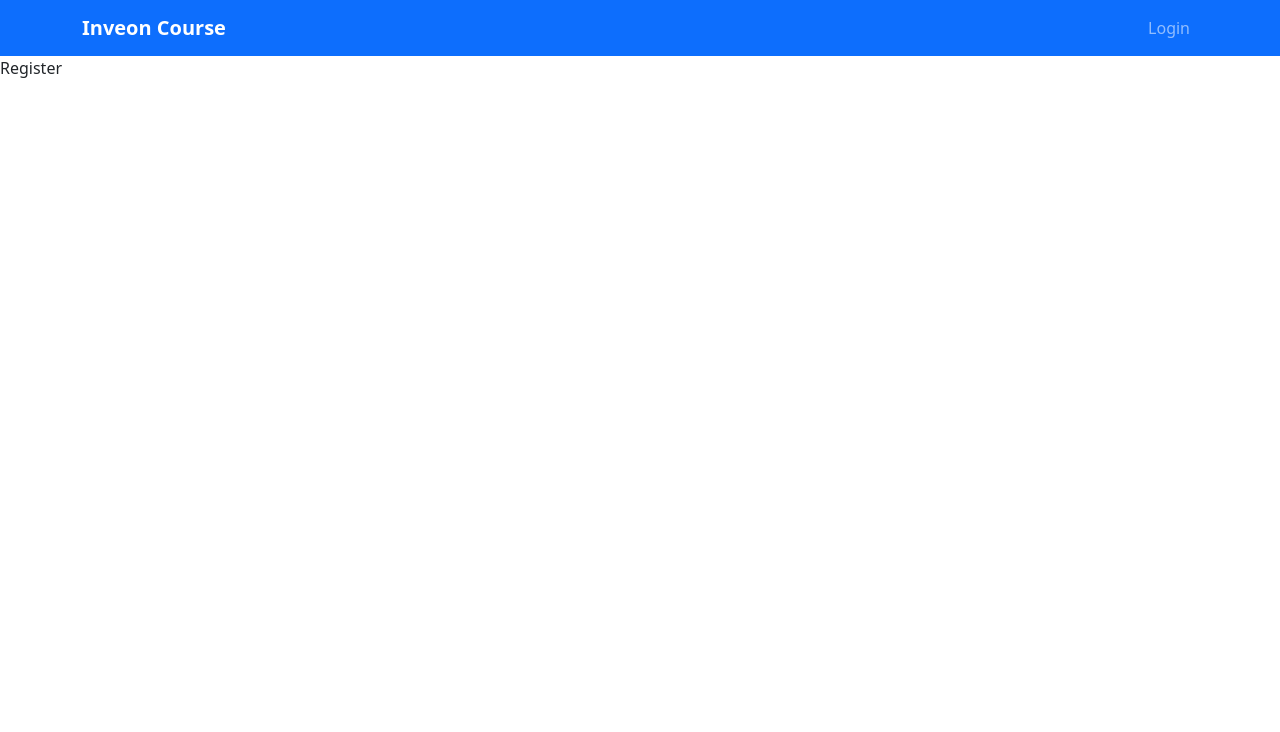
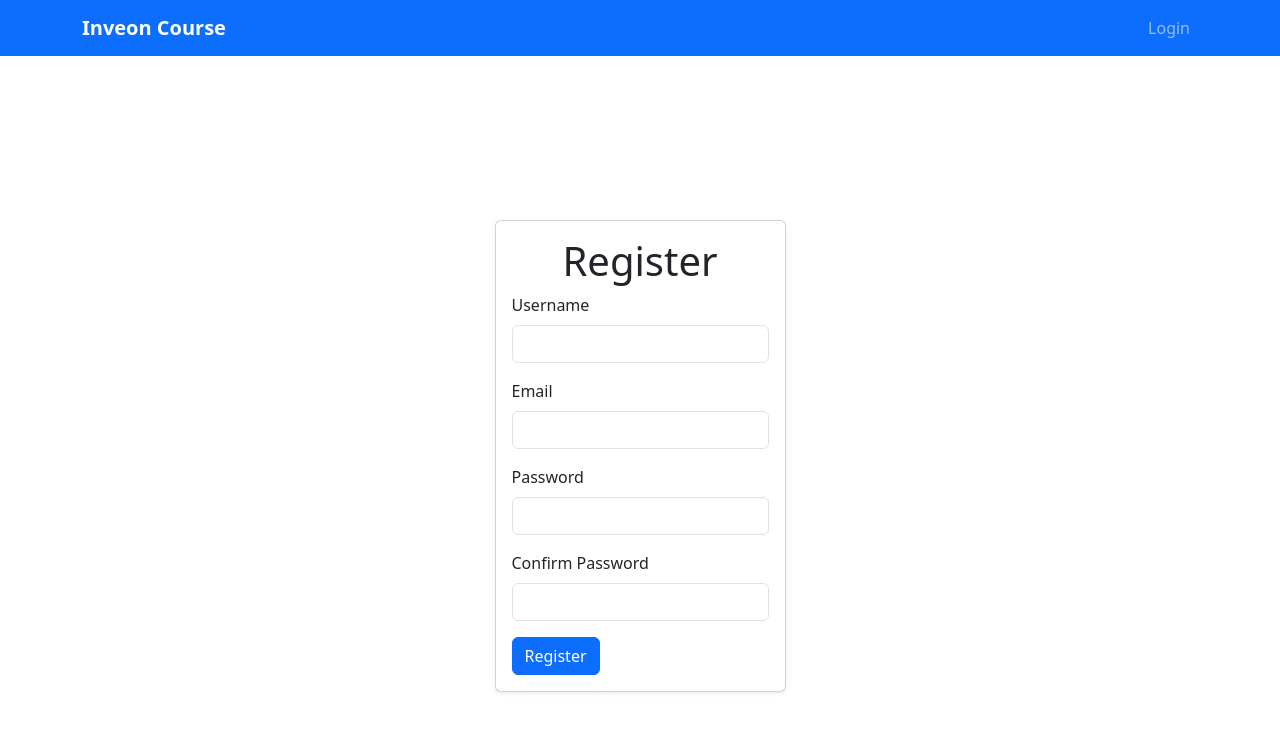
Before and after one commit to umutazazi/InveonFinalProject, a React (Create React App) app: page /register in a window 1280 px wide. Shown: the top 732 px of the page. Built offline with nearby package versions, Linux system fonts and the light colour scheme.

Commit message:
Refactor API calls to use axiosInstance, implement validation for login and registration forms, and enhance user experience with alerts

```diff
--- a/src/pages/CourseDetails.js
+++ b/src/pages/CourseDetails.js
@@ -1,36 +1,33 @@
-import React, { useState, useEffect } from "react";
+import React, { useState, useEffect, useContext } from "react";
 import { useParams, useNavigate } from "react-router-dom";
-import axios from "axios";
+import axiosInstance from "../services/axiosInstance";
 import alertify from "alertifyjs";
 import Spinner from "../components/Spinner";
+import { AuthContext } from "../context/authContext";
 
 export default function CourseDetails() {
   const { id } = useParams();
   const navigate = useNavigate();
   const [course, setCourse] = useState(null);
-  const [isLoggedIn, setIsLoggedIn] = useState(false); // Replace with actual login state
+
+  const user = useContext(AuthContext);
 
   useEffect(() => {
-    axios
-      .get(`https://localhost:7003/api/Course/${id}`)
+    axiosInstance
+      .get(`/Course/${id}`)
       .then((response) => {
         setCourse(response.data.data);
       })
       .catch((error) => {
         console.log(error);
       });
-
-    // Check if user is logged in (replace with actual login check)
-    const userLoggedIn = false; // Replace with actual login check
-    setIsLoggedIn(userLoggedIn);
   }, [id]);
 
   const handlePurchase = () => {
-    if (!isLoggedIn) {
+    if (user.user === false) {
       alertify.error("Please login to purchase the course!");
       navigate("/login");
     } else {
-      // Handle purchase logic here
       alertify.success("Course purchased successfully!");
     }
   };
--- a/src/pages/Home.js
+++ b/src/pages/Home.js
@@ -1,9 +1,9 @@
 import React, { useState, useEffect } from "react";
-import { Link } from "react-router-dom";
-import axios from "axios";
+import axiosInstance from "../services/axiosInstance";
 import CourseCard from "../components/CourseCard";
 import Pagination from "../components/Pagination";
 import SearchBar from "../components/SearchBar";
+import Spinner from "../components/Spinner";
 
 export default function Home() {
   const [courses, setCourses] = useState([]);
@@ -13,7 +13,7 @@ export default function Home() {
 
   useEffect(() => {
     try {
-      axios.get("https://localhost:7003/api/Course/").then((response) => {
+      axiosInstance.get("/Course/").then((response) => {
         setCourses(response.data.data);
       });
     } catch (error) {
@@ -39,6 +39,10 @@ export default function Home() {
   return (
     <div className="container">
       <SearchBar setSearchTerm={setSearchTerm} />
+      {courses.length === 0 ? (
+        <Spinner />
+      ) : (
+        <>
           <div className="row">
             {currentCourses.map((course) => (
               <CourseCard course={course} key={course.id} />
@@ -49,6 +53,8 @@ export default function Home() {
             totalCourses={filteredCourses.length}
             paginate={paginate}
           />
+        </>
+      )}
     </div>
   );
 }
--- a/src/pages/Login.js
+++ b/src/pages/Login.js
@@ -11,8 +11,30 @@ export default function Login() {
   const navigate = useNavigate();
   const { login } = useContext(AuthContext);
 
+  const validateEmail = (email) => {
+    const re = /^[^\s@]+@[^\s@]+\.[^\s@]+$/;
+    return re.test(String(email).toLowerCase());
+  };
+
+  const validatePassword = (password) => {
+    const re = /^(?=.*[A-Z])(?=.*\d)(?=.*[^\w\d]).{6,}$/;
+    return re.test(password);
+  };
+
   const handleLogin = async (e) => {
     e.preventDefault();
+
+    if (!validateEmail(email)) {
+      alertify.error("Please enter a valid email address");
+      return;
+    }
+
+    if (!validatePassword(password)) {
+      alertify.error(
+        "Password must be at least 6 characters long and contain at least one uppercase letter, one number, and one special character"
+      );
+      return;
+    }
 
     try {
       const response = await axios.post(
@@ -34,13 +56,13 @@ export default function Login() {
       localStorage.setItem("accessToken", accessToken);
 
       login(accessToken, roles);
-      alertify.success("Login successful");
       navigate("/");
     } catch (error) {
       console.error(error);
       alertify.error("Email or password is incorrect");
     }
   };
+
   const handleRegister = () => {
     navigate("/register");
   };
@@ -81,15 +103,14 @@ export default function Login() {
               />
             </div>
           </form>
-          <div className="row px-3">
+          <div className="row m-3">
             <button
               type="submit"
-              className="btn btn-primary "
+              className="btn btn-primary"
               onClick={handleLogin}
             >
               Login
             </button>
-
             <button className="btn btn-secondary mt-3" onClick={handleRegister}>
               Register
             </button>
--- a/src/pages/Register.js
+++ b/src/pages/Register.js
@@ -1,5 +1,131 @@
-import React from "react";
+import React, { useState } from "react";
+import { useNavigate } from "react-router-dom";
+import axios from "axios";
+import alertify from "alertifyjs";
 
 export default function Register() {
-  return <div>Register</div>;
+  const [username, setUsername] = useState("");
+  const [email, setEmail] = useState("");
+  const [password, setPassword] = useState("");
+  const [confirmPassword, setConfirmPassword] = useState("");
+  const navigate = useNavigate();
+
+  const validateEmail = (email) => {
+    const re = /^[^\s@]+@[^\s@]+\.[^\s@]+$/;
+    return re.test(String(email).toLowerCase());
+  };
+
+  const validatePassword = (password) => {
+    const re = /^(?=.*[A-Z])(?=.*\d)(?=.*[^\w\d]).{6,}$/;
+    return re.test(password);
+  };
+
+  const handleRegister = async (e) => {
+    e.preventDefault();
+
+    if (!validateEmail(email)) {
+      alertify.error("Please enter a valid email address");
+      return;
+    }
+
+    if (!validatePassword(password)) {
+      alertify.error(
+        "Password must be at least 6 characters long and contain at least one uppercase letter, one number, and one special character"
+      );
+      return;
+    }
+
+    if (password !== confirmPassword) {
+      alertify.error("Passwords do not match");
+      return;
+    }
+
+    try {
+      await axios.post("https://localhost:7003/api/Auth/Register", {
+        username,
+        email,
+        password,
+      });
+
+      alertify.success("Registration successful");
+      navigate("/login");
+    } catch (error) {
+      console.error(error);
+      alertify.error("An error occurred");
+    }
+  };
+
+  return (
+    <div
+      className="d-flex justify-content-center align-items-center"
+      style={{ height: "100vh" }}
+    >
+      <div className="card shadow-sm">
+        <div className="card-body">
+          <h1 className="text-center">Register</h1>
+          <form onSubmit={handleRegister}>
+            <div className="mb-3">
+              <label htmlFor="username" className="form-label">
+                Username
+              </label>
+              <input
+                type="text"
+                className="form-control"
+                id="username"
+                name="username"
+                value={username}
+                onChange={(e) => setUsername(e.target.value)}
+              />
+            </div>
+            <div className="mb-3">
+              <label htmlFor="email" className="form-label">
+                Email
+              </label>
+              <input
+                type="email"
+                className="form-control"
+                id="email"
+                name="email"
+                value={email}
+                onChange={(e) => setEmail(e.target.value)}
+              />
+            </div>
+            <div className="mb-3">
+              <label htmlFor="password" className="form-label">
+                Password
+              </label>
+              <input
+                type="password"
+                className="form-control"
+                id="password"
+                name="password"
+                value={password}
+                onChange={(e) => setPassword(e.target.value)}
+              />
+            </div>
+            <div className="mb-3">
+              <label htmlFor="confirmPassword" className="form-label">
+                Confirm Password
+              </label>
+              <input
+                type="password"
+                className="form-control"
+                id="confirmPassword"
+                name="confirmPassword"
+                value={confirmPassword}
+                onChange={(e) => setConfirmPassword(e.target.value)}
+              />
+            </div>
+            <button
+              type="submit"
+              className="btn btn-primary"
+              onClick={handleRegister}
+            >
+              Register
+            </button>
+          </form>
+        </div>
+      </div>
+    </div>
+  );
 }
--- /dev/null
+++ b/src/services/axiosInstance.js
@@ -0,0 +1,21 @@
+import axios from "axios";
+import alertify from "alertifyjs";
+
+const axiosInstance = axios.create({
+  baseURL: "https://localhost:7003/api",
+});
+
+axiosInstance.interceptors.request.use(
+  (config) => {
+    const token = localStorage.getItem("accessToken");
+    if (token) {
+      config.headers.Authorization = `Bearer ${token}`;
+    }
+    return config;
+  },
+  (error) => {
+    return Promise.reject(error), alertify.error("An error occurred");
+  }
+);
+
+export default axiosInstance;
```
Also changed, not shown: src/services/api.js (deleted), src/services/authService.js (deleted), src/services/courseService.js (deleted). Lines whose indentation alone changed are shown as unchanged.
